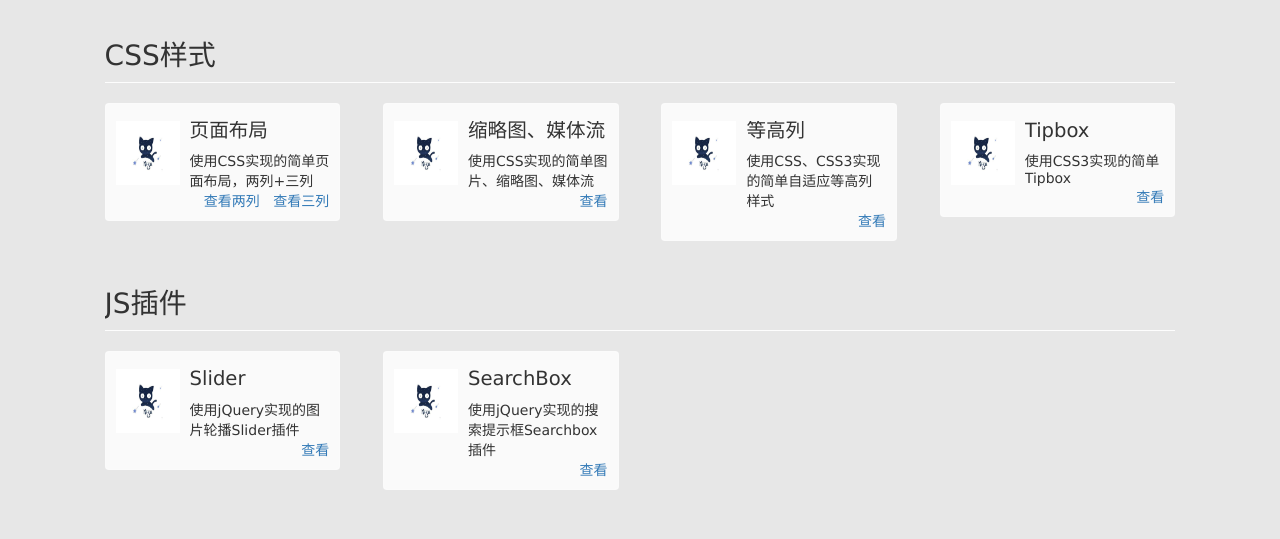
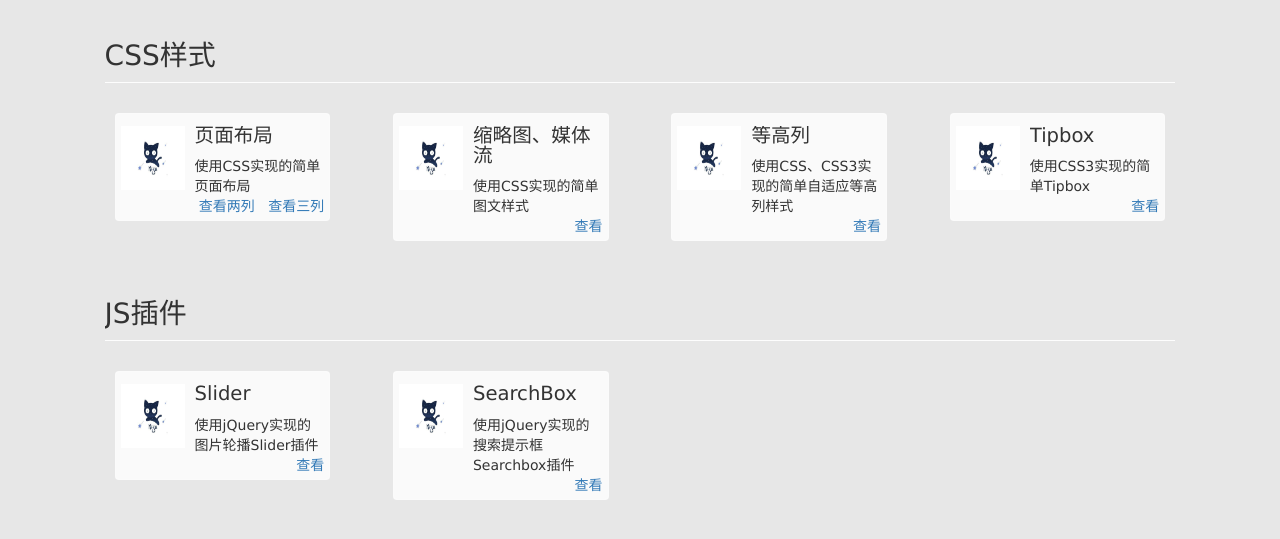
Before and after one commit to Sara2009/blog, a website: page index.html in a window 1280 px wide. Shown: the part 57-596 px from the top of the page. Drawn offline with Linux system fonts and the light colour scheme.

Commit message:
index.html 样式

```diff
--- a/css/panel.less
+++ b/css/panel.less
@@ -5,14 +5,20 @@
    /*  border: 1px solid transparent; */
    	border: 1px solid rgba(255, 255, 255, 0.2);
     color: rgb(51, 51, 51);
-    padding: 10px 10px;
+    padding: 5px;
     border-radius: 4px;
+    /* box-shadow: 10px 10px 5px #888888; */
     &:hover {
     	cursor:pointer;
   		text-decoration: none;
-  		border-color:#337ab7;
-  		-webkit-transition: border .2s ease-in-out;
-    	-o-transition: border .2s ease-in-out;
-    	transition: border .2s ease-in-out;
+  		/* border-color:#337ab7; */
+  		/* box-shadow: 2px 2px 2px #337ab7 inset; */
+  		box-shadow: 8px 8px 5px #888888;
+  		-webkit-transition: box-shadow .2s ease-in-out;
+    	-o-transition: box-shadow .2s ease-in-out;
+    	transition: box-shadow .2s ease-in-out;
+
+    	/* transform: scale(1.05);
+    	 -webkit-transform: scale(1.05) */
     }
 }
--- a/index.html
+++ b/index.html
@@ -25,7 +25,7 @@
 <div class="container">
 	<div style="overflow: hidden">
 		<h1 class="page-header">CSS样式</h1>
-		<div style="width: 22%; margin-right: 4%; float: left; min-width: 200px;">
+		<div style="width: 22%; margin-right: 4%; float: left; min-width: 200px; padding: 10px;">
 			<div class="panel">
 				<div class="media-box">
 					<div class="media-left">
@@ -33,7 +33,7 @@
 					</div>
 					<div class="media-body">
 						<h2 class="media-header">页面布局</h2>
-						<p>使用CSS实现的简单页面布局，两列+三列</p>
+						<p>使用CSS实现的简单页面布局</p>
 						<p class="media-opt">
 							<a href="demo/2-col-liquid.html">查看两列</a>&nbsp;&nbsp;
 							<a href="demo/3-col-liquid.html">查看三列</a>
@@ -42,7 +42,7 @@
 				</div>
 			</div>
 		</div>
-		<div style="width: 22%; margin-right: 4%; float: left; min-width: 200px;">
+		<div style="width: 22%; margin-right: 4%; float: left; min-width: 200px; padding: 10px;">
 			<div class="panel">
 				<div class="media-box">
 					<div class="media-left">
@@ -50,13 +50,13 @@
 					</div>
 					<div class="media-body">
 						<h2 class="media-header">缩略图、媒体流</h2>
-						<p>使用CSS实现的简单图片、缩略图、媒体流</p>
+						<p>使用CSS实现的简单图文样式</p>
 						<p class="media-opt"><a href="demo/img-media.html">查看</a></p>
 					</div>
 				</div>
 			</div>
 		</div>
-		<div style="width: 22%; margin-right: 4%; float: left; min-width: 200px;">
+		<div style="width: 22%; margin-right: 4%; float: left; min-width: 200px; padding: 10px;">
 			<div class="panel">
 				<div class="media-box">
 					<div class="media-left">
@@ -70,7 +70,7 @@
 				</div>
 			</div>
 		</div>
-		<div style="width: 22%; float: left; min-width: 200px;; min-width: 200px;">
+		<div style="width: 22%; float: left; min-width: 200px;; min-width: 200px; padding: 10px;">
 			<div class="panel">
 				<div class="media-box">
 					<div class="media-left">
@@ -88,7 +88,7 @@
 
 	<div style="overflow: hidden">
 		<h1 class="page-header">JS插件</h1>
-		<div style="width: 22%; margin-right: 4%; float: left; min-width: 200px;">
+		<div style="width: 22%; margin-right: 4%; float: left; min-width: 200px; padding: 10px;">
 			<div class="panel">
 				<div class="media-box">
 					<div class="media-left">
@@ -102,7 +102,7 @@
 				</div>
 			</div>
 		</div>
-		<div style="width: 22%; margin-right: 4%; float: left">
+		<div style="width: 22%; margin-right: 4%; float: left; padding: 10px;">
 			<div class="panel">
 				<div class="media-box">
 					<div class="media-left">
--- a/src/css/img-media.less
+++ b/src/css/img-media.less
@@ -24,8 +24,8 @@
   margin: 0 20px;
   display: block;
   border-radius:4px;
-  /* -webkit-transition:border .2s 'ease-in-out';
-  transition:border: .2s 'ease-in-out'; */
+  -webkit-transition:border .2s 'ease-in-out';
+  transition:border .2s 'ease-in-out';
 }
 .thumbnail-box:hover{
   cursor:pointer;
```
Also changed, not shown: css/main.css, css/panel.css, src/css/img-media.css.
